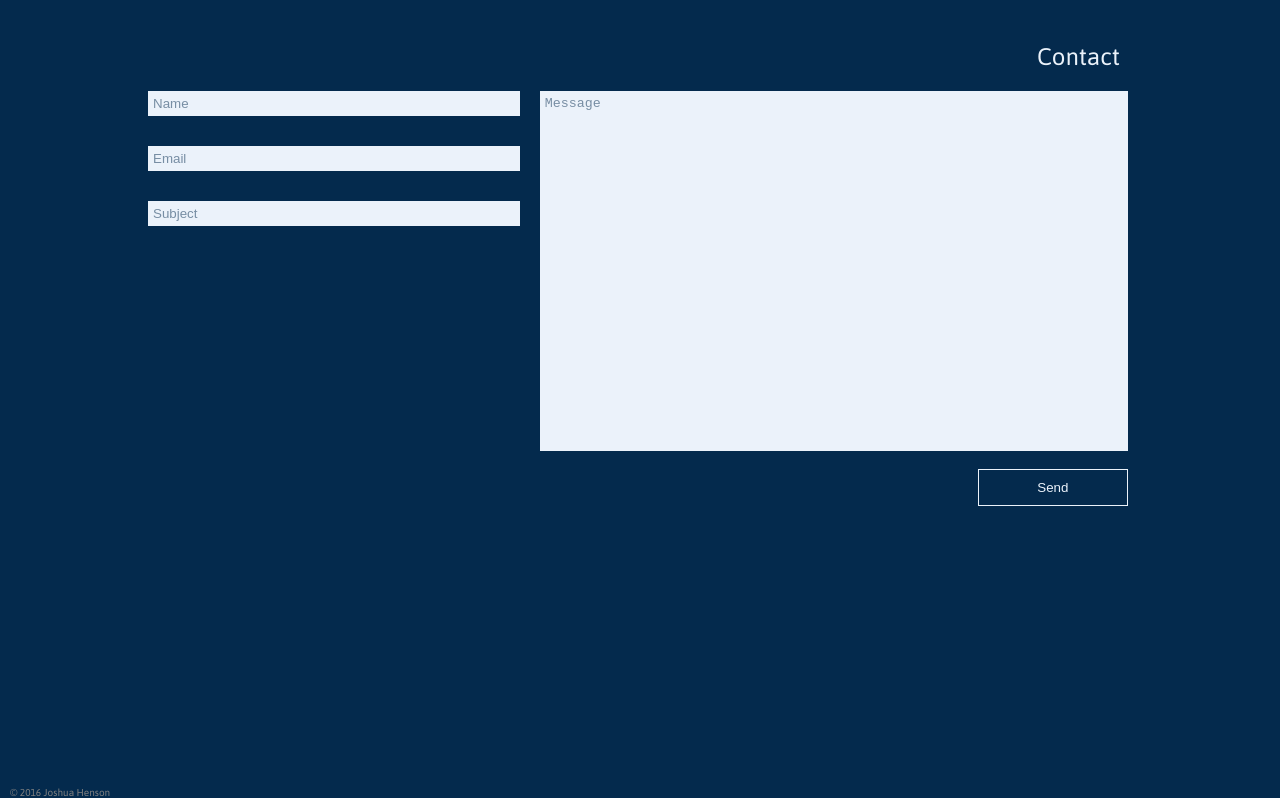
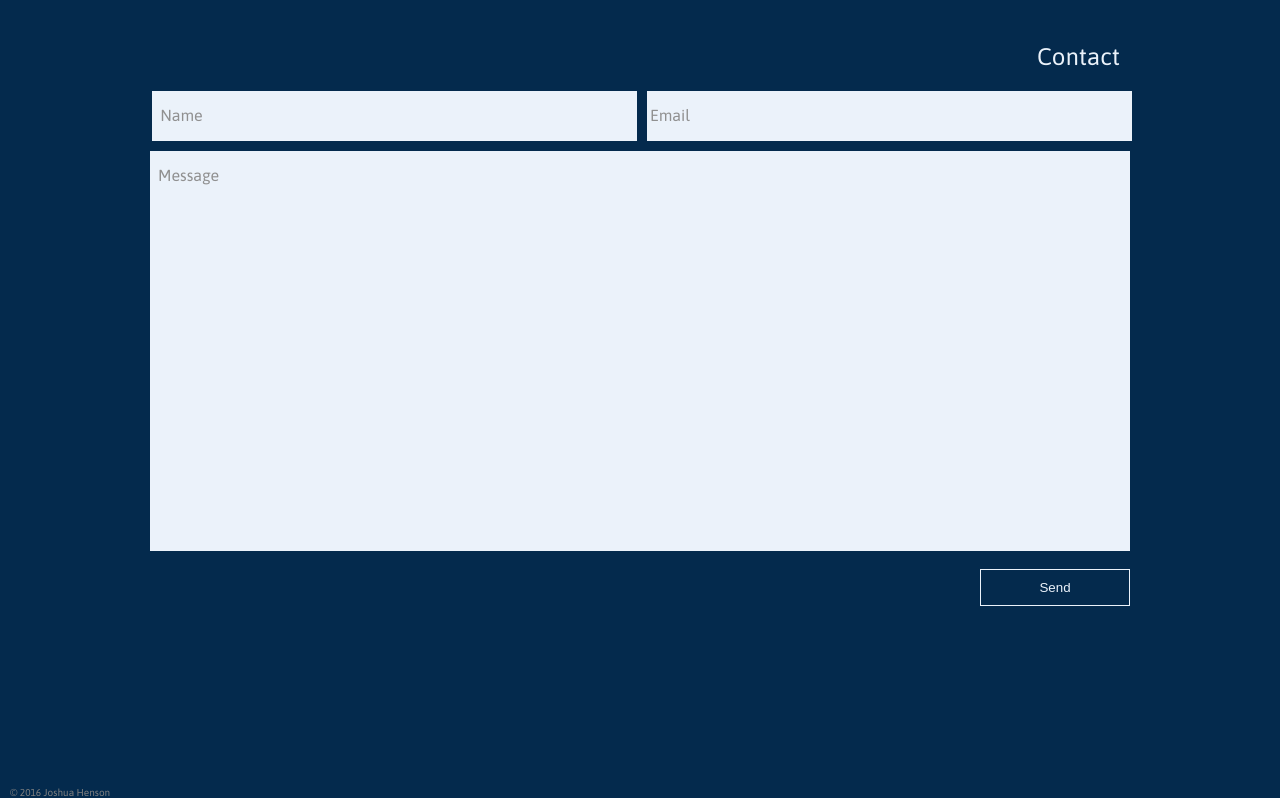
Before and after one commit to joshuahenson/joshuahenson.github.io, a website built with webpack: page public/index.html in a window 1280 px wide. Shown: the part 2911-3709 px from the top of the page. Built offline with nearby package versions, Linux system fonts and the light colour scheme; a web font is replaced by a local one.

Commit message:
Added floating labels to form

```diff
--- a/public/index.html
+++ b/public/index.html
@@ -1,5 +1,5 @@
 <!doctype html>
-<html class="no-js" lang="">
+<html class="no-js" lang="en">
 
 <head>
   <meta charset="utf-8">
@@ -13,11 +13,6 @@
 </head>
 
 <body>
-  <!--[if lt IE 8]>
-            <p class="browserupgrade">You are using an <strong>outdated</strong> browser. Please <a href="http://browsehappy.com/">upgrade your browser</a> to improve your experience.</p>
-        <![endif]-->
-
-  <!-- Add your site or application content here -->
   <header id="web-dev" class="full"><a href="#web-dev" class="name">Joshua Henson</a><span id="tag" class="show">Web Developer</span>
     <nav id="nav" class="top"><span id="mobileLink"></span>
       <ul>
@@ -75,7 +70,7 @@
   <article id="about" class="full order1">
     <div class="well">
       <p>I am a former photographer and national park ranger turned web developer.
-        Some of the things I enjoy doing when I am not working on improving my coding skills include
+        Some of the things I enjoy when I am not working on improving my coding skills include
          hiking, kayaking, and comic books.</p>
     </div>
   </article>
@@ -83,16 +78,21 @@
     <form id="contactForm" action="/contact" method="post">
       <fieldset>
         <legend>Contact</legend>
-        <div class="field-container">
-          <input type="text" placeholder="Name" name="name" required />
-          <input type="email" placeholder="Email" name="email" required />
-          <input type="text" placeholder="Subject" name="subject" />
-          <input type="text" placeholder="Company" name="company" class="honey" />
+        <div class="label-container inline-lg half-lg">
+          <input type="text" name="name" required />
+          <label for="name">Name</label>
         </div>
-        <div class="field-container rfc">
-          <textarea name="message" placeholder="Message" rows="5" required></textarea>
-          <button id="formSubmit" type="submit">Send</button>
+        <div class="label-container inline-lg half-lg">
+          <!-- type="text" for float label -->
+          <input type="text" name="email" required />
+          <label for="email">Email</label>
         </div>
+        <input type="text" name="company" class="honey" />
+        <div class="label-container">
+          <textarea name="message" rows="5" required></textarea>
+          <label for="message">Message</label>
+        </div>
+        <button id="formSubmit" type="submit">Send</button>
       </fieldset>
     </form>
     <div class="copy">&copy; 2016 Joshua Henson </div>
--- a/sass/_desktop.scss
+++ b/sass/_desktop.scss
@@ -69,7 +69,7 @@
   .column {
     width: 50%;
     display: inline-block;
-    padding: 0 3% 30px 3%;
+    padding: 0 3% 30px;
     margin: 0 -2px;
     > a {
       display: inline-block;
@@ -85,25 +85,23 @@
     transform: translate(0, -50%);
     color: $color3;
   }
-  .field-container {
+  .inline-lg {
     display: inline-block;
-    vertical-align: top;
-    width: 40%;
     margin: 0 -2px;
-    &.rfc {
-      width: 60%;
-      text-align: right;
-    }
   }
-  input {
-    display: block;
-    margin-bottom: 30px;
-    width: 95%;
+  .half-lg {
+    width: 50%;
+  }
+  form .half-lg:nth-child(even) {
+    padding-right: 5px;
+  }
+  form .half-lg:nth-child(odd) {
+    padding-left: 5px;
   }
   textarea {
     width: 100%;
     //min-height: 45vh;
-    @include viewport-unit(min-height, 45vh);
+    @include viewport-unit(min-height, 50vh);
     resize: none;
   }
 }
--- a/sass/_mobile-first.scss
+++ b/sass/_mobile-first.scss
@@ -58,15 +58,10 @@ hr {
 }
 
 .full {
-  padding: 45px 10px 0 10px;
+  padding: 45px 10px 0;
   background-color: $color1;
   color: $light;
   padding: 45px 10px;
-}
-
-.contact-response {
-  padding-top: 100px;
-  text-align: center;
 }
 
 .container {
@@ -142,6 +137,7 @@ a {
 form {
   width: 80%;
   margin: 0 auto;
+  text-align: right;
 }
 
 fieldset {
@@ -152,7 +148,6 @@ legend {
   color: $light; //IE not inheriting
   font-size: 24px;
   padding: 0 10px 10px 0;
-  text-align: right;
 }
 
 form button {
@@ -168,25 +163,48 @@ form button {
   }
 }
 
+.label-container {
+  position: relative;
+}
+
 input,
 textarea {
   border: none;
   width: 100%;
+  padding: 22px 8px 10px;
   margin: 5px 0;
-  padding: 5px;
   outline: none;
   background-color: $light;
+  font-size: 16px;
+  color: #212121;
+  transition: all 0.2s ease-in-out;
+
   &:focus {
     box-shadow: 0 0 5px rgba($light, 0.8);
-  }
-  &::placeholder {
-    color: rgba(4, 42, 77, 0.5);
   }
 }
 
 .submit input:invalid,
 .submit textarea:invalid {
   box-shadow: 0 0 0 5px red;
+}
+
+label {
+  position: absolute;
+  top: 20px;
+  left: 8px;
+  color: #909090;
+  transition: all 0.2s ease-in-out;
+}
+
+input,
+textarea {
+  &:valid + label,
+  &:focus + label {
+    color: $color2;
+    font-size: 12px;
+    top: 10px;
+  }
 }
 
 .honey {
```
